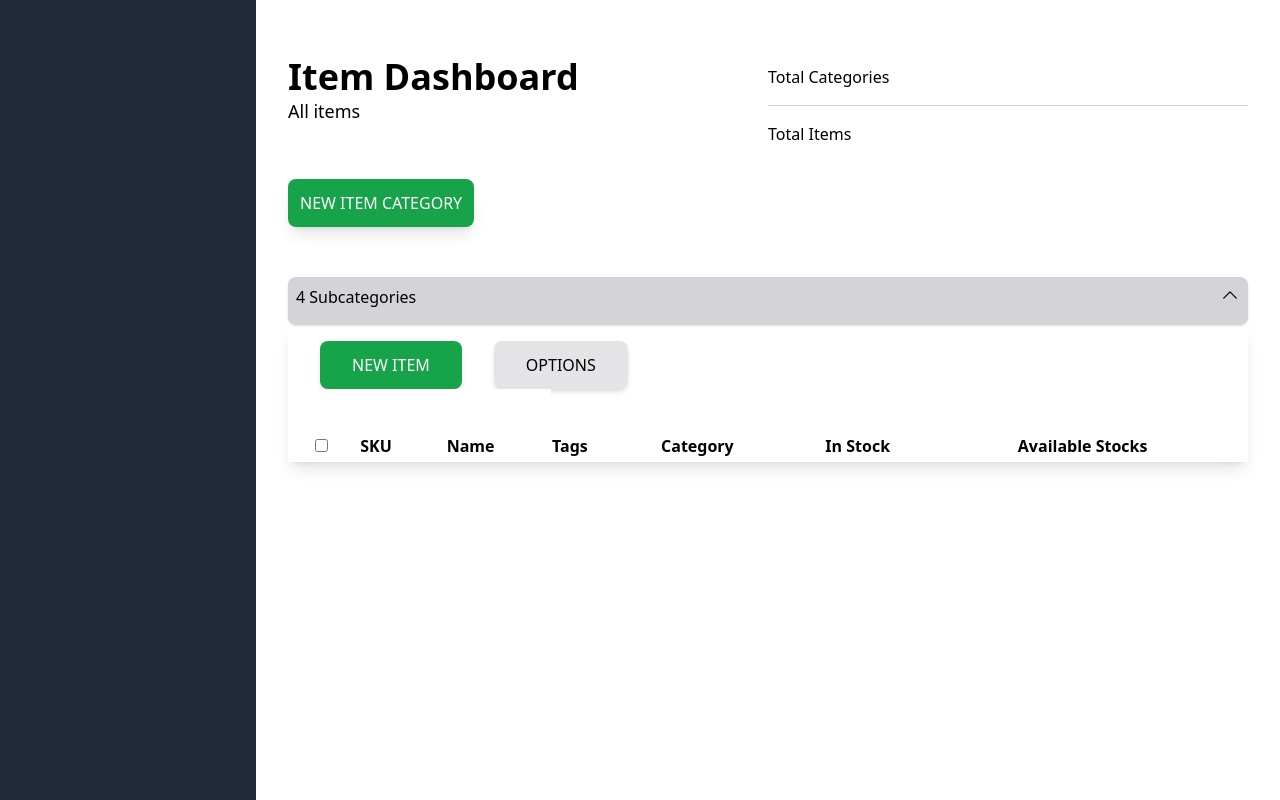
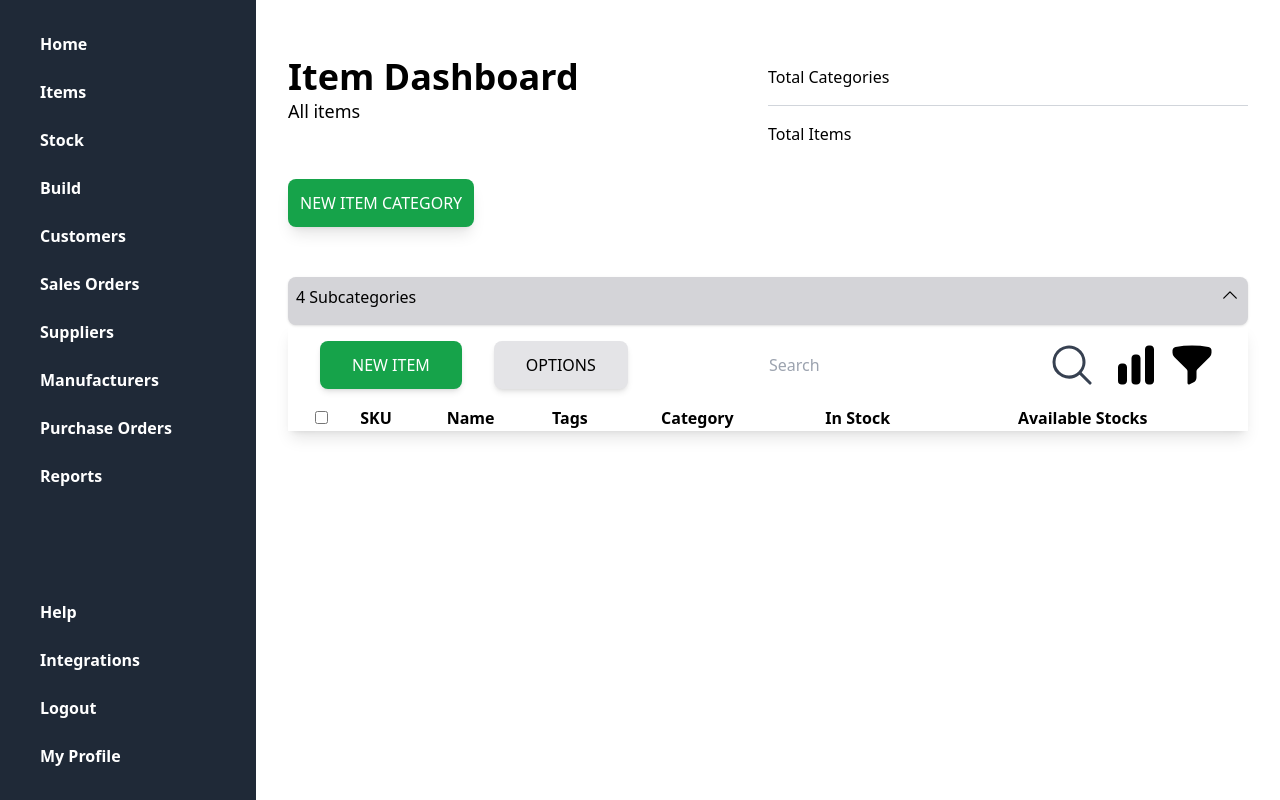
Before and after one commit to DecryptLife/Kaizntree, a React (Vite) app in the folder client/: page /home in a window 1280 px wide. Built offline with nearby package versions, Linux system fonts and the light colour scheme.

Commit message:
sidebar added

```diff
--- a/client/src/pages/HomePage/HomePage.jsx
+++ b/client/src/pages/HomePage/HomePage.jsx
@@ -5,7 +5,7 @@ import ItemList from "./ItemList";
 const HomePage = () => {
   return (
     <div className="w-full flex">
-      <div className="w-1/5">
+      <div className="w-1/5 h-screen bg-gray-800 text-white">
         <Sidebar />
       </div>
       <div className="flex flex-col w-4/5 p-8">
--- a/client/src/pages/HomePage/ItemList.jsx
+++ b/client/src/pages/HomePage/ItemList.jsx
@@ -3,6 +3,8 @@ import {
   ChevronUpIcon,
   ChevronDownIcon,
   MagnifyingGlassIcon,
+  ChartBarIcon,
+  FunnelIcon,
 } from "@heroicons/react/24/solid";
 
 const ItemList = () => {
@@ -27,8 +29,6 @@ const ItemList = () => {
               <th className="item-list">Category</th>
               <th className="item-list">In Stock</th>
               <th className="item-list">Available Stocks</th>
-
-              <hr className="my-4 border-gray-300" />
             </tr>
           </thead>
         </table>
@@ -53,7 +53,7 @@ const ItemList = () => {
       {showList && (
         <div className="flex flex-col px-4 shadow-lg">
           {/* List Items Header */}
-          <div className="p-4">
+          <div className="flex  items-center justify-between  p-4">
             {/* buttons */}
             <div>
               <button className="text-white bg-green-600 p-3 px-8 rounded-lg shadow-md">
@@ -64,8 +64,17 @@ const ItemList = () => {
               </button>
             </div>
             {/* additional features */}
-            <div>
-              <input type="te" />
+            <div className="flex">
+              <div className="flex space-x-4">
+                <input className="px-4 py-2" type="text" placeholder="Search" />
+                <button className="px-4 text-gray-700">
+                  <MagnifyingGlassIcon className="w-12 h-12" />
+                </button>
+              </div>
+              <div className="flex space-x-2">
+                <ChartBarIcon className="w-12 h-12" />
+                <FunnelIcon className="w-12 h-12" />
+              </div>
             </div>
           </div>
           {/* List Items */}
--- a/client/src/pages/HomePage/Sidebar.jsx
+++ b/client/src/pages/HomePage/Sidebar.jsx
@@ -1,5 +1,53 @@
+import { Link } from "react-router-dom";
+
 const Sidebar = () => {
-  return <div className="h-screen bg-gray-800 text-white"></div>;
+  const sidebar_items_top = {
+    Home: "/",
+    Items: "/items",
+    Stock: "/stock",
+    Build: "/build",
+    Customers: "/customers",
+    "Sales Orders": "/",
+    Suppliers: "/",
+    Manufacturers: "/",
+    "Purchase Orders": "/",
+    Reports: "/",
+  };
+
+  const sidebar_items_down = {
+    Help: "/",
+    Integrations: "/",
+    Logout: "/",
+    "My Profile": "/",
+  };
+  return (
+    <div className="flex flex-col justify-between p-4 h-screen">
+      {/* sidebar top */}
+      <div>
+        {Object.entries(sidebar_items_top).map(([key, value]) => (
+          <Link
+            to={value}
+            key={key}
+            className="flex items-center  p-2 my-2 transition-colors duration-200 justify-start text-gray-800 hover:text-white hover:bg-yellow-500 rounded-lg "
+          >
+            <span className="mx-4 text-white font-bold">{key}</span>
+          </Link>
+        ))}
+      </div>
+      {/* sidebar down */}
+      <div>
+        {Object.entries(sidebar_items_down).map(([key, value]) => (
+          <Link
+            to={value}
+            key={key}
+            className="flex items-center  p-2 my-2 transition-colors duration-200 justify-start text-gray-800 hover:text-white hover:bg-yellow-500 rounded-lg "
+          >
+            <span className="mx-4 text-white font-bold">{key}</span>
+          </Link>
+        ))}
+      </div>
+    </div>
+  );
 };
 
 export default Sidebar;
```
